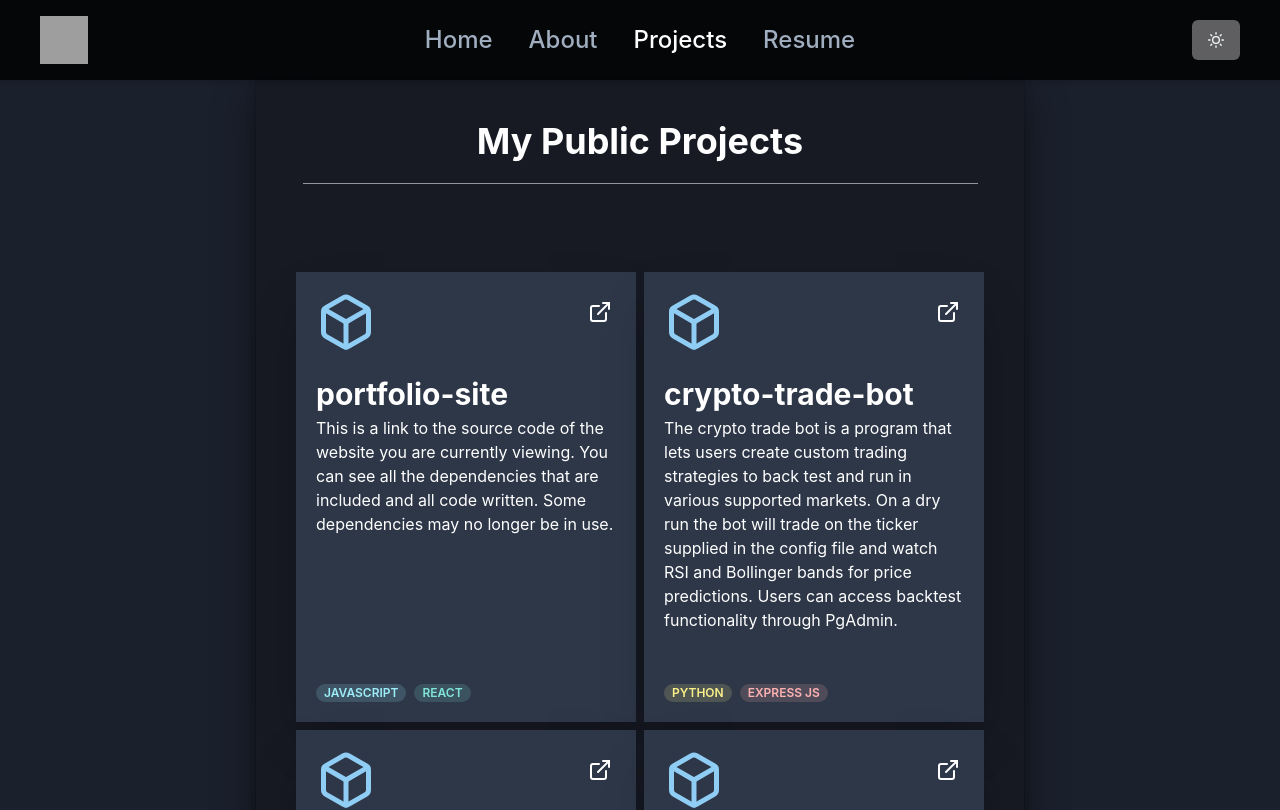
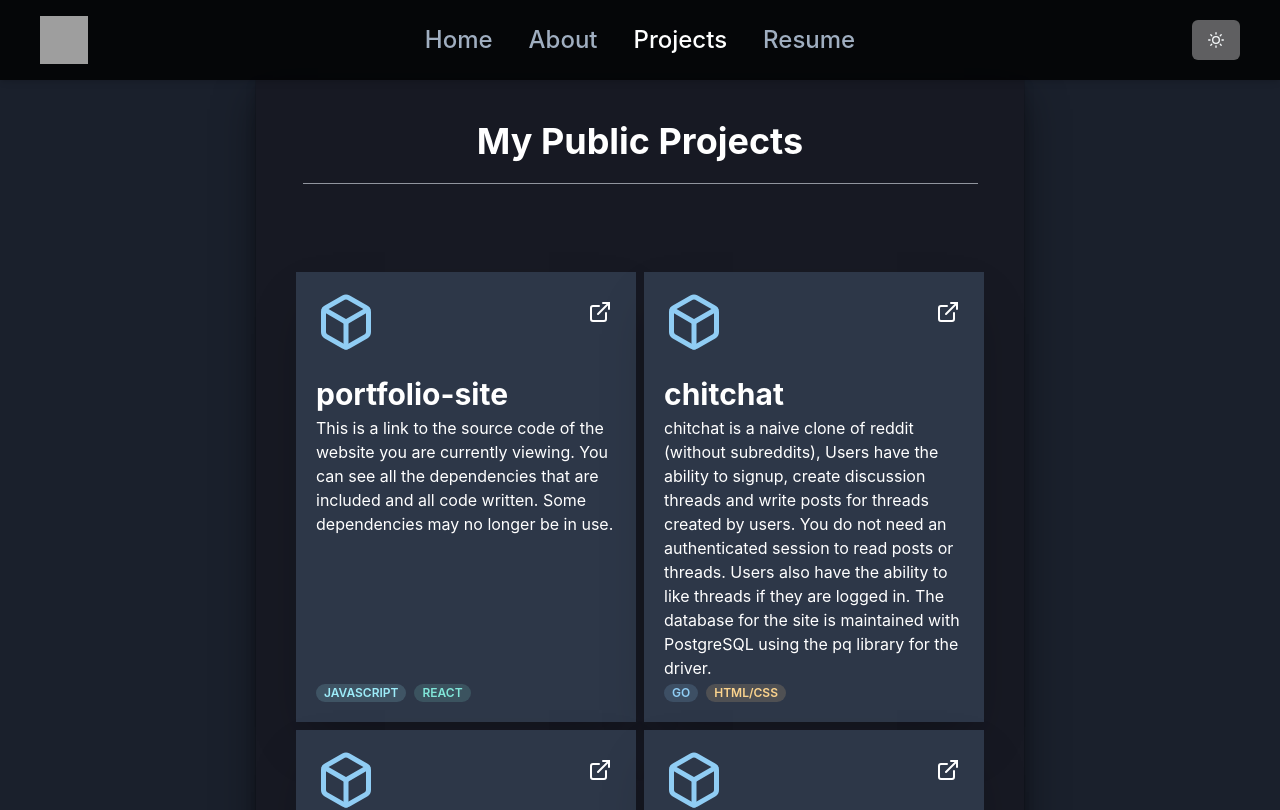
Before and after one commit to blakehachen/blakehachen.github.io, a React (Create React App) app: page /projects in a window 1280 px wide. Shown: the top 810 px of the page. Built offline with nearby package versions, Linux system fonts and the light colour scheme; grey boxes are pictures that could not be loaded; a web font is replaced by a local one.

Commit message:
Added chitchat to projects

```diff
--- a/src/components/Projects/projList.js
+++ b/src/components/Projects/projList.js
@@ -7,6 +7,14 @@ export default function projList() {
       languages: ["JavaScript", "React"],
       languageColors: ["cyan", "teal"],
       link: "https://github.com/blakehachen/blakehachen.github.io/tree/master",
+    },
+    {
+      title: "chitchat",
+      content:
+        "chitchat is a naive clone of reddit (without subreddits), Users have the ability to signup, create discussion threads and write posts for threads created by users. You do not need an authenticated session to read posts or threads. Users also have the ability to like threads if they are logged in. The database for the site is maintained with PostgreSQL using the pq library for the driver.",
+      languages: ["Go", "HTML/CSS"],
+      languageColors: ["blue", "orange"],
+      link: "https://github.com/blakehachen/chitchat",
     },
     {
       title: "crypto-trade-bot",
--- a/src/pages/resume.js
+++ b/src/pages/resume.js
@@ -102,7 +102,7 @@ function Resume() {
           <Text color={text_color} fontWeight="bold">
             C#, JavaScript, Python,
           </Text>
-          <Text color={text_color}>C++, Java, R, CSS/Sass, Rust</Text>
+          <Text color={text_color}>C++, Go, Java, R, CSS/Sass, Rust</Text>
         </HStack>
         <HStack fontSize={[7, 10.5, 16]} px={[2, 2, 3]}>
           <Text align="left" fontStyle="italic" color={text_color}>
```
